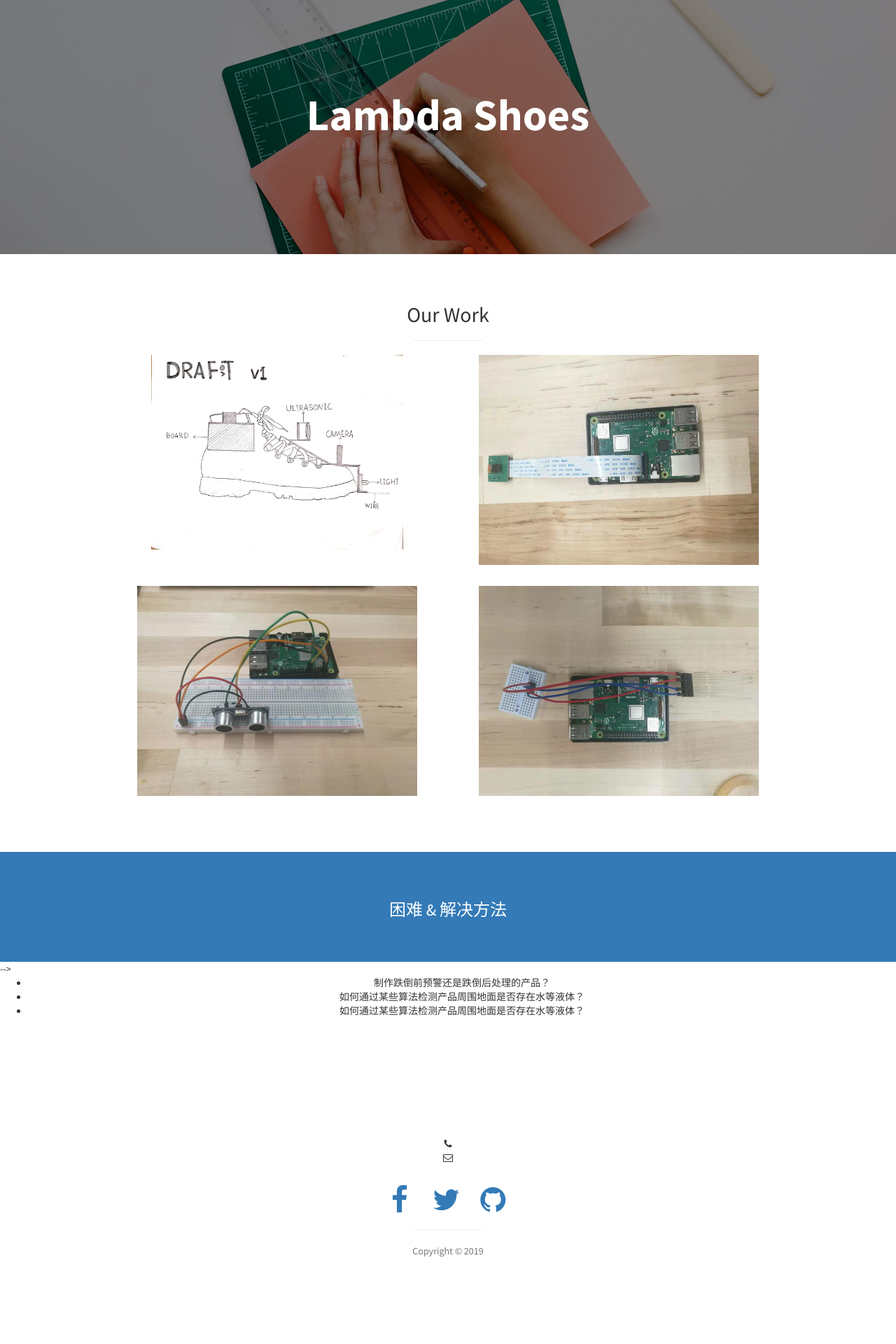
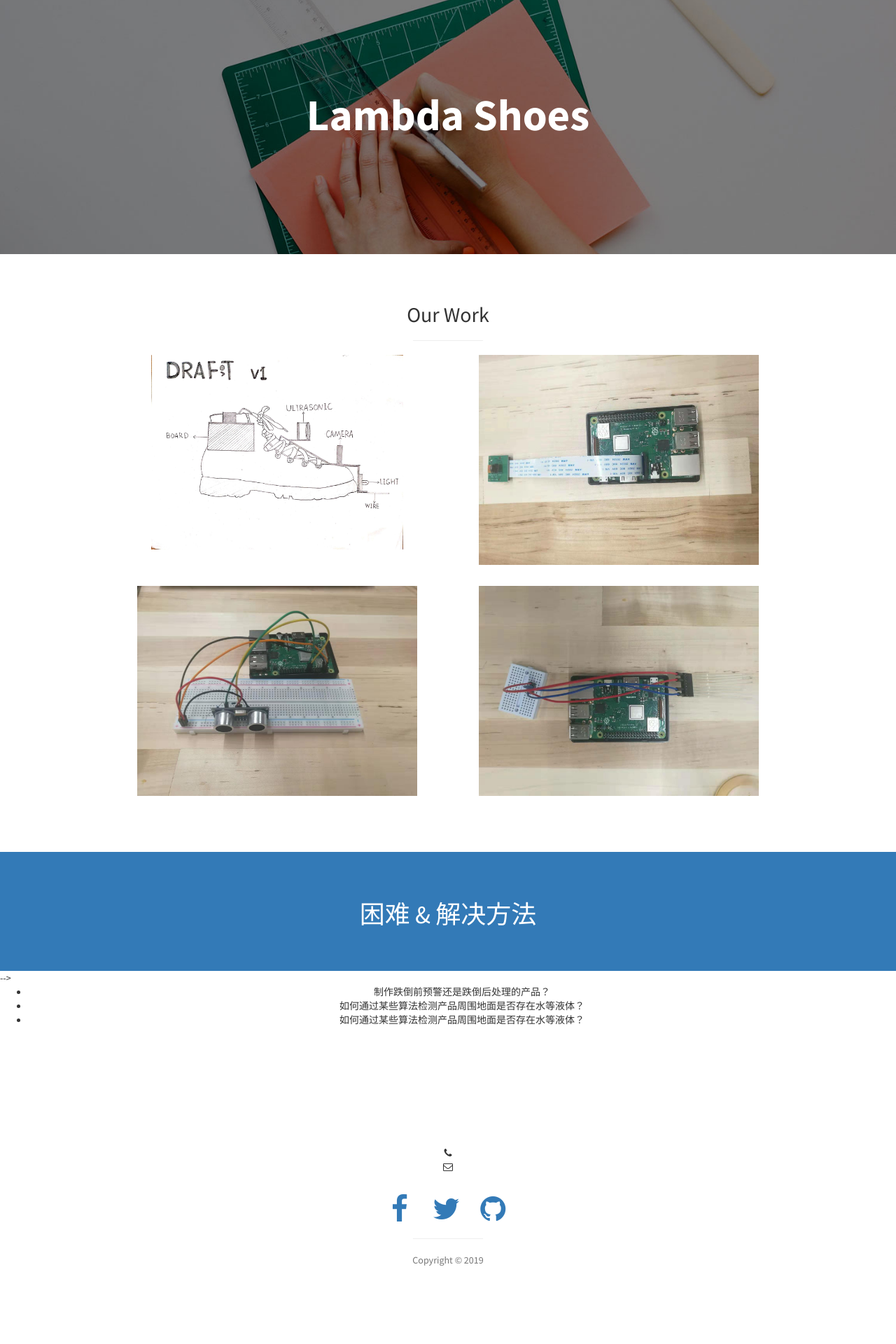
Before and after one commit to ProjectLambda9/ProjectLambda, a Jekyll site: the page built from index.html, in a window 1280 px wide. Shown: the part 1585-3505 px from the top of the page at 70% size. Built offline with Jekyll 4.4.1, drawn with Linux system fonts in a browser that asks for light colours.

```diff
--- a/_includes/call-to-action.html
+++ b/_includes/call-to-action.html
@@ -2,7 +2,7 @@
   <div class="container">
     <div class="row">
       <div class="col-lg-12 text-center">
-        <h3>困难 & 解决方法</h3>
+        <h1>困难 & 解决方法</h1>
 <!--        <a class="btn btn-lg btn-light">困难</a>-->
 <!--        <a class="btn btn-lg btn-dark">解决办法</a>-->
       </div>
```
